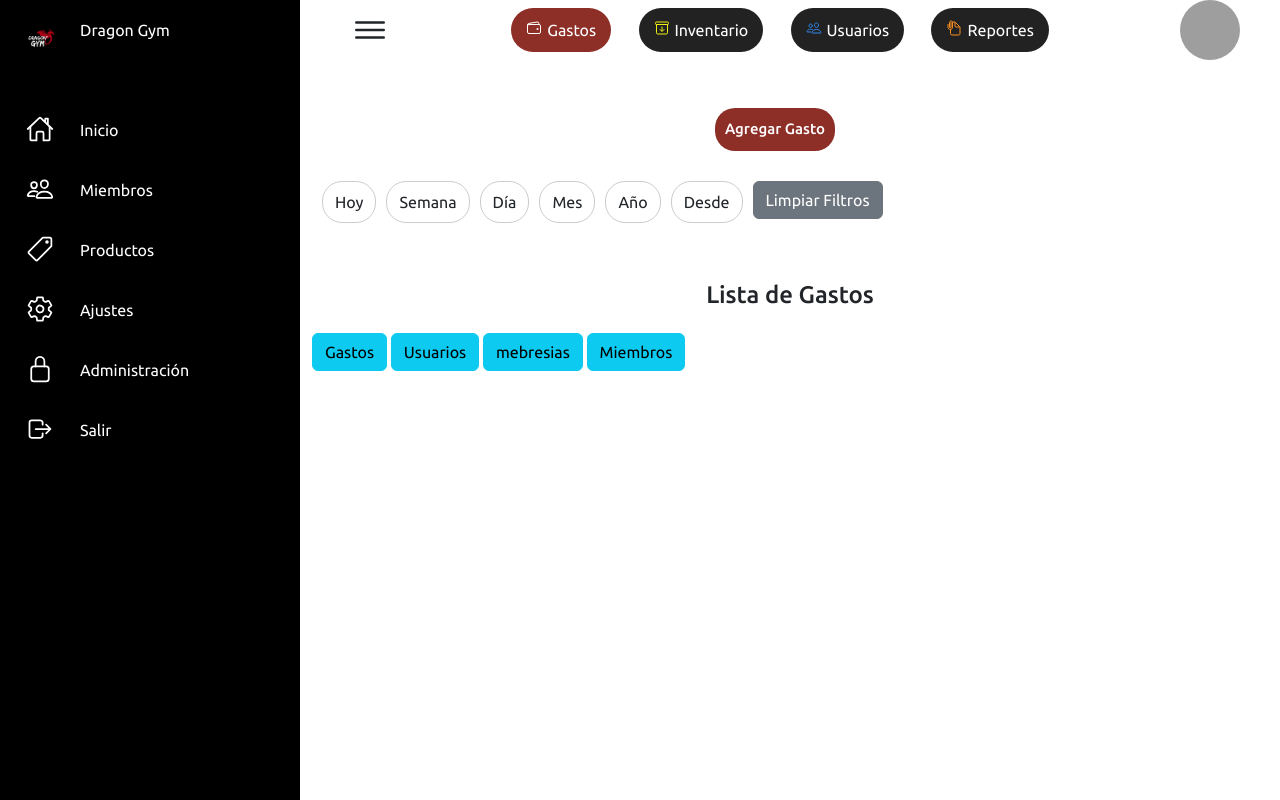
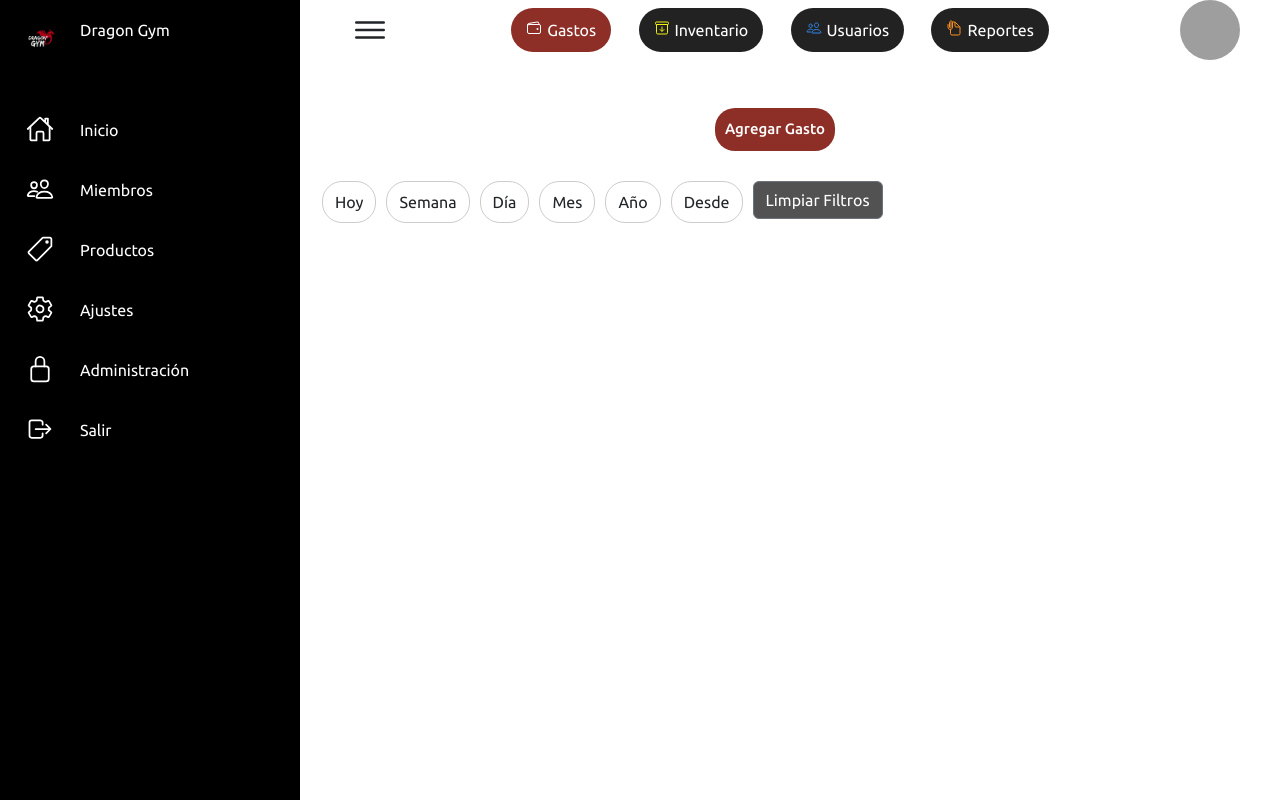
Before and after one commit to ArathCode/mvc, a PHP site: template vistas/gastos.php in a window 1280 px wide. Run offline with PHP 8.4, Linux system fonts and the light colour scheme; the template is opened without the code that fills it, so the values that code supplies are empty; the visitor is signed in with stand-in values (Sample User, id 1); some libraries are stand-ins or nearby versions; grey boxes are pictures that could not be loaded.

Commit message:
diseño de botones

```diff
--- a/asset/css/gastos.css
+++ b/asset/css/gastos.css
@@ -386,3 +386,30 @@ body {
     color: white;
     border: none;
 }
+#limpiarG{
+  background-color: rgb(82, 82, 82);
+  color: white;
+}
+
+#btnEd{
+  background-color: rgb(22, 101, 175);
+
+}
+#btnE{
+  background-color: rgb(134, 24, 24);
+}
+
+#ListaGastos {
+  max-height: 440px;
+  overflow-y: auto;
+}
+.btn-eliminar {
+  background-color: var(--red) !important;
+  color: white !important;
+  border-color: var(--red) !important;
+}
+
+.btn-eliminar:hover {
+  background-color: #721f1a !important;
+  border-color: #721f1a !important;
+}
--- a/asset/js/funcionesGasto.js
+++ b/asset/js/funcionesGasto.js
@@ -258,8 +258,8 @@ function renderizarGastos(lista) {
                 <p><strong>Fecha:</strong> ${gasto.Fecha}</p>
                 <p><strong>Registrado por:</strong> ${gasto.Nombre}</p>
                 <div class="card-buttons">
-                    <button class="btn btn-warning btn-editar" data-id="${gasto.ID_Gasto}" data-bs-toggle="modal" data-bs-target="#modalEditar">Editar</button>
-                    <button class="btn btn-danger btn-eliminar" data-id="${gasto.ID_Gasto}">Eliminar</button>
+                    <button class="btn btn-warning btn-editar" id="btnEd" data-id="${gasto.ID_Gasto}" data-bs-toggle="modal" data-bs-target="#modalEditar">Editar</button>
+                    <button class="btn btn-danger btn-eliminar" id="btnE" data-id="${gasto.ID_Gasto}">Eliminar</button>
                 </div>
             </div>
         `;
@@ -372,7 +372,10 @@ function eliminarGasto(id) {
         icon: "warning",
         showCancelButton: true,
         confirmButtonText: "Sí, eliminar",
-        cancelButtonText: "Cancelar"
+        cancelButtonText: "Cancelar",
+        customClass: {
+            confirmButton: 'btn-eliminar'
+        }
     }).then((result) => {
         if (result.isConfirmed) {
             fetch('../controlador/controladorGasto.php', {
@@ -393,6 +396,4 @@ function eliminarGasto(id) {
             });
         }
     });
-
-
 }
--- a/vistas/gastos.php
+++ b/vistas/gastos.php
@@ -28,7 +28,7 @@
                         <ion-icon name="wallet-outline"></ion-icon>
                     </div>
                     <div class="enlace">
-                        <a href="Gastos.php">Gastos</a>
+                        <a href="index.php?pag=gastos">Gastos</a>
                     </div>
                 </div>
                 <div class="inventario">
@@ -44,7 +44,7 @@
                         <ion-icon name="people-outline"></ion-icon>
                     </div>
                     <div class="enlace">
-                        <a href="ControlPersonal.php">Usuarios</a>
+                        <a href="index.php?pag=usuarios">Usuarios</a>
                     </div>
                 </div>
                 <div class="reportes">
@@ -122,17 +122,12 @@
 
 
             <!-- Tabla de Gastos -->
-            <div class="mt-5">
-                <h4 class="text-center">Lista de Gastos</h4>
+            <div class="mt-3">
                 <div class="table-responsive" id="ListaGastos">
 
                 </div>
                 <div id="paginacion" class="mt-3"></div>
             </div>
-            <a class="btn btn-info" href="index.php?pag=gastos">Gastos</a>
-            <a class="btn btn-info" href="index.php?pag=usuarios">Usuarios</a>
-            <a class="btn btn-info" href="index.php?pag=membresias">mebresias</a>
-            <a class="btn btn-info" href="index.php?pag=miembros">Miembros</a>
 
     </div>
 
```
